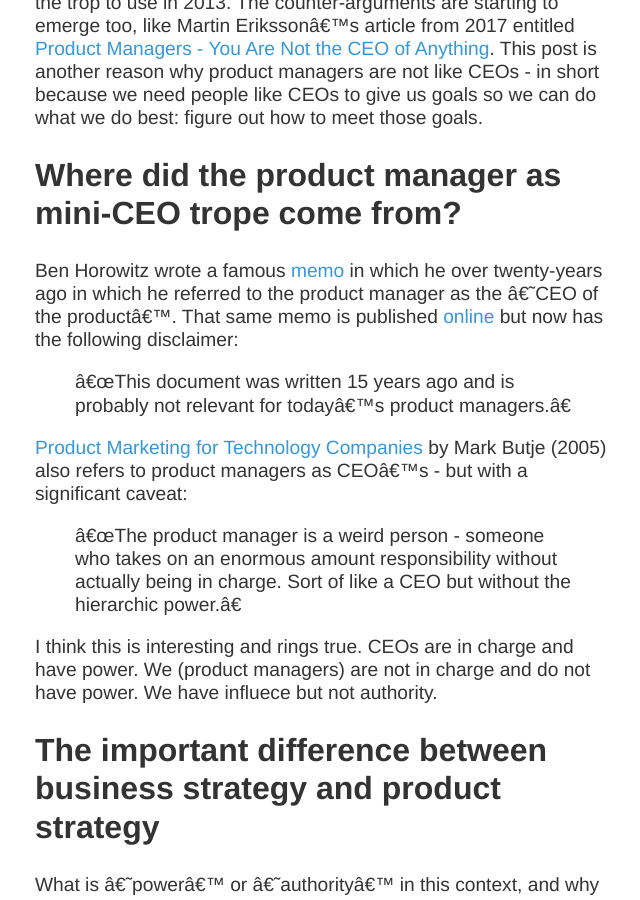
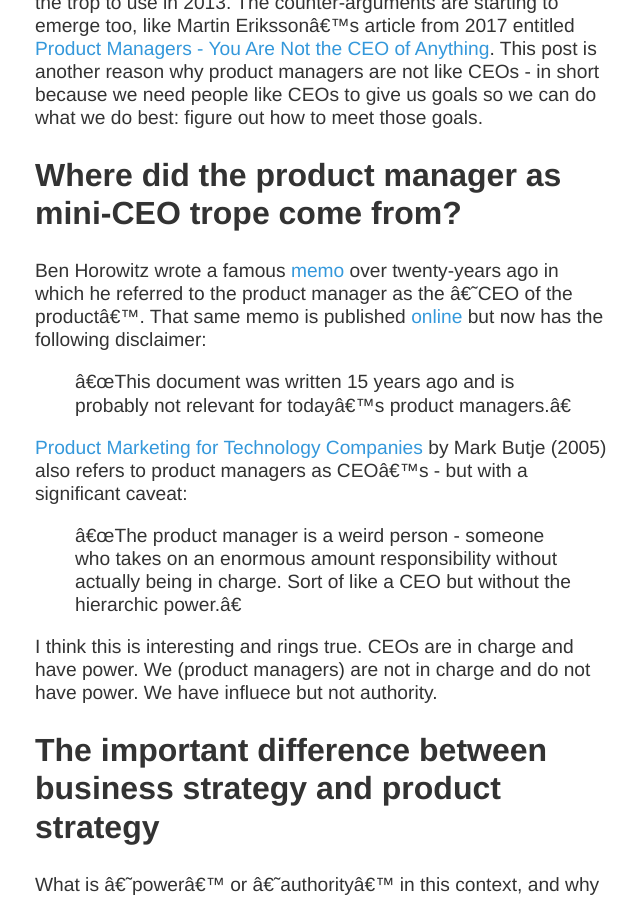
Before and after one commit to scottcolfer/scottcolfer.github.io, a Jekyll site: the page built from _posts/2018-09-25-not-ceo.md, in a window 1280 px wide and 900 px high, scrolled down 303 px. Shown: the whole window, without its empty margins (317-957 px from the left). Built offline with Jekyll 4.4.1, drawn with Linux system fonts in a browser that asks for light colours.

Commit message:
Update 2018-09-25-not-ceo.md

```diff
--- a/_posts/2018-09-25-not-ceo.md
+++ b/_posts/2018-09-25-not-ceo.md
@@ -10,7 +10,7 @@
 
 ## Where did the product manager as mini-CEO trope come from?
 
-Ben Horowitz wrote a famous [memo](https://a16z.com/2012/06/15/good-product-managerbad-product-manager/) in which he over twenty-years ago in which he referred to the product manager as the 'CEO of the product'. That same memo is published [online](https://a16z.com/2012/06/15/good-product-managerbad-product-manager/) but now has the following disclaimer:
+Ben Horowitz wrote a famous [memo](https://a16z.com/2012/06/15/good-product-managerbad-product-manager/) over twenty-years ago in which he referred to the product manager as the 'CEO of the product'. That same memo is published [online](https://a16z.com/2012/06/15/good-product-managerbad-product-manager/) but now has the following disclaimer:
 
 > "This document was written 15 years ago and is probably not relevant for today’s product managers."
 
```
